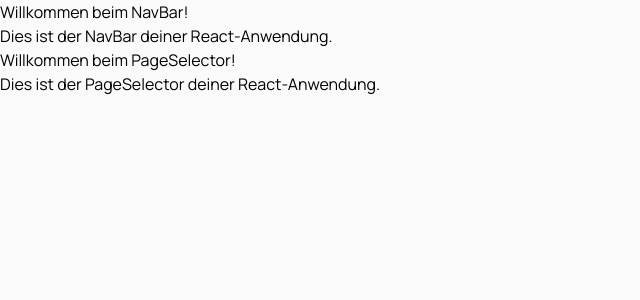
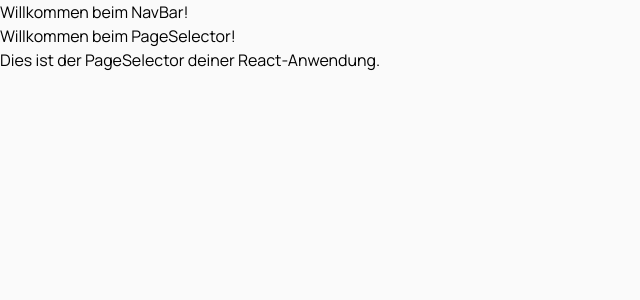
Before and after one commit to NilsHellwig/portfolio, a React (Create React App) app: page / in a window 1280 px wide. Shown: the top 300 px of the page, without its empty margins (0-640 px from the left). Built offline with nearby package versions, Linux system fonts and the light colour scheme.

Commit message:
Update Navbar.tsx

```diff
--- a/src/components/Navbar.tsx
+++ b/src/components/Navbar.tsx
@@ -4,7 +4,6 @@ const NavBar: React.FC = () => {
   return (
     <div>
       <h2>Willkommen beim NavBar!</h2>
-      <p>Dies ist der NavBar deiner React-Anwendung.</p>
     </div>
   );
 };
```
